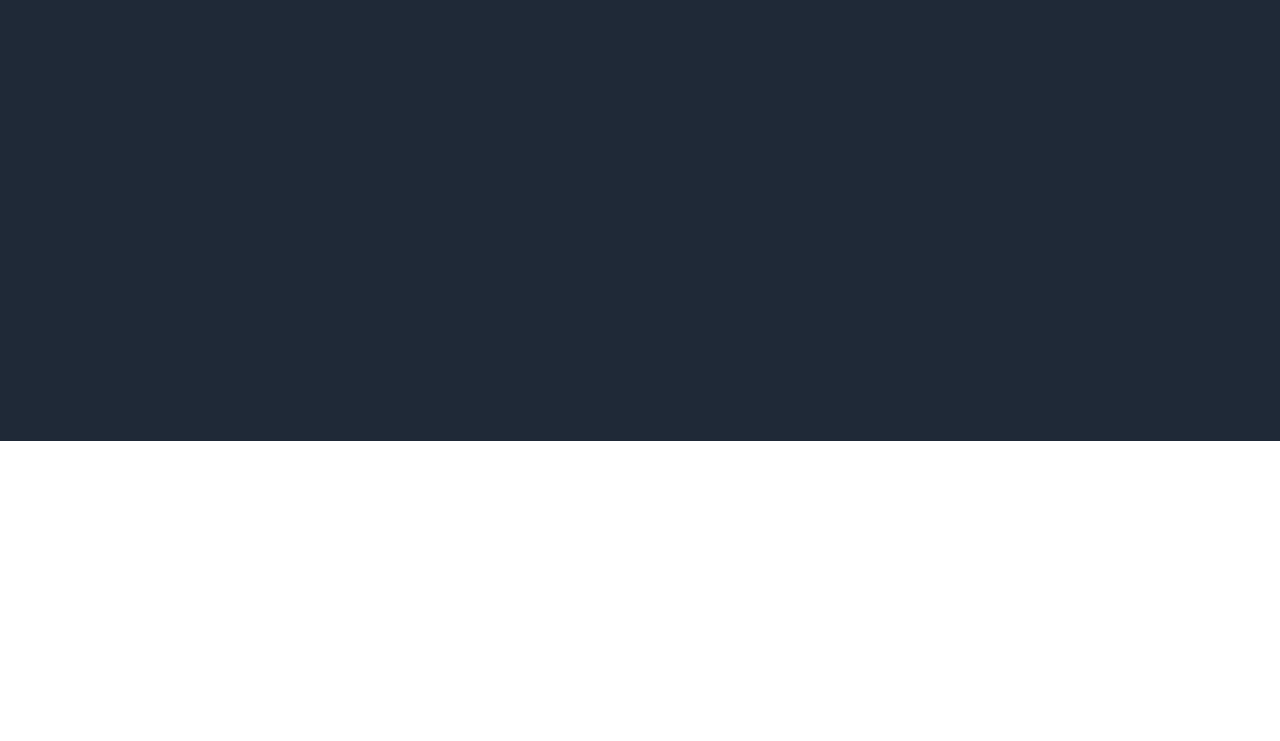
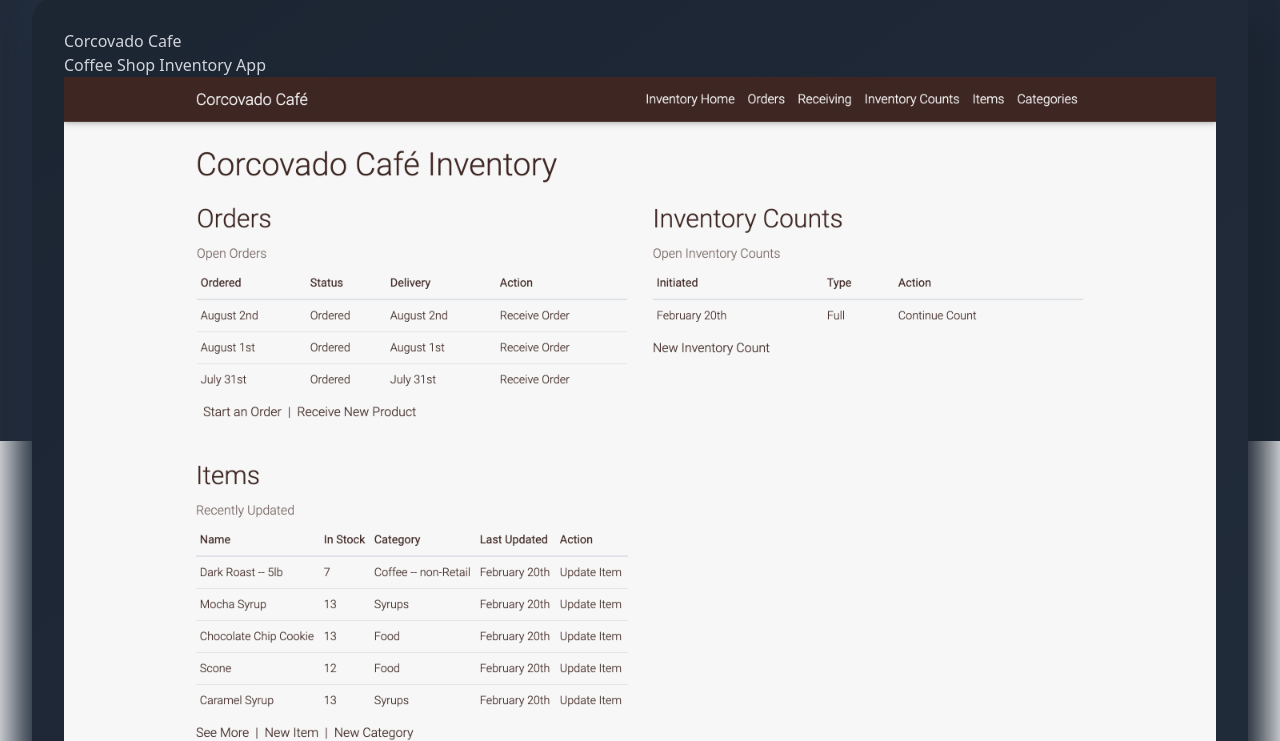
Before and after one commit to scottBowles/portfolio, a Gatsby site: page / in a window 1280 px wide. Shown: the part 359-1100 px from the top of the page. Before the commit the page ends 800 px from the top, so only its background shows below. Built offline with nearby package versions, Linux system fonts and the light colour scheme; Gatsby itself is replaced by a stand-in of ours.

Commit message:
Get data flow working for Projects

```diff
--- a/gatsby-config.js
+++ b/gatsby-config.js
@@ -18,7 +18,7 @@ module.exports = {
       resolve: 'gatsby-source-filesystem',
       options: {
         name: 'images',
-        path: './src/images/',
+        path: `${__dirname}/src/images/`,
       },
       __key: 'images',
     },
--- a/src/components/Work.jsx
+++ b/src/components/Work.jsx
@@ -1,5 +1,72 @@
 import React from 'react';
+import Img from 'gatsby-image';
+import { findImageFluidData } from '../utils';
 
-const Work = () => <section id="work">Work</section>;
+const projects = [
+  {
+    name: 'Corcovado Cafe',
+    description: 'Coffee Shop Inventory App',
+    image: 'corcovadoDesktop.png',
+    techUsed: [
+      'Node.js',
+      'Express.js',
+      'MongoDB',
+      'Mongoose',
+      'Pug',
+      'Bootstrap',
+    ],
+    githubUrl:
+      'https://github.com/scottBowles/coffee-shop-inventory-application',
+    blogEntry: '/#',
+    liveUrl: 'https://corcovadocafe.herokuapp.com/',
+  },
+  {
+    name: 'Daily Office Android App',
+    description:
+      'In-progress Android version of https://www.dailyoffice2019.com/',
+    image: 'corcovadoDesktop.png',
+    techUsed: [
+      'TypeScript',
+      'React Native',
+      'Expo',
+      'React Router',
+      'Styled Components',
+    ],
+    githubUrl: 'https://github.com/scottBowles/do2019-rnative-android',
+    blogEntry: '/#',
+    liveUrl: '/#',
+  },
+];
+
+const Project = ({ project, allImages }) => {
+  const imgData = findImageFluidData(project.image, allImages);
+  if (!imgData) return null;
+
+  return (
+    <div className="shadow-test rounded-tl-3xl rounded-br-3xl bg-gradient-to-br bg-test p-8">
+      <h3>{project.name}</h3>
+      <p>{project.description}</p>
+      <Img
+        fluid={imgData.childImageSharp.fluid}
+        alt="Coffee shop inventory app homepage"
+      />
+      <p>{project.techUsed.join(' | ')}</p>
+      <div>
+        <a href={project.githubUrl}>GH</a> |{' '}
+        <a href={project.blogEntry}>Blog entry</a> |{' '}
+        <a href={project.liveUrl}>Live</a>
+      </div>
+    </div>
+  );
+};
+
+const Work = ({ allImages }) => (
+  <section className="p-8" id="work">
+    <h2 className="pb-8 text-3xl font-bold">Projects</h2>
+    {projects.map((project, i) => (
+      <Project project={project} allImages={allImages} key={i + project.name} />
+    ))}
+  </section>
+);
 
 export { Work };
--- a/src/pages/index.js
+++ b/src/pages/index.js
@@ -1,21 +1,35 @@
 import * as React from 'react';
+import { graphql } from 'gatsby';
 import { Layout } from '../components/Layout';
 import { Hero } from '../components/Hero';
 import { Work } from '../components/Work';
 import { About } from '../components/About';
 import { Contact } from '../components/Contact';
 
-const IndexPage = () => (
+const IndexPage = ({ data }) => (
   <Layout>
     <main className="flex flex-col">
       <Hero />
-      <Work />
+      <Work allImages={data.allFile.nodes} />
       <About />
       <Contact />
     </main>
   </Layout>
 );
 
-const Title = () => <h1>Title</h1>;
+export const query = graphql`
+  query allImages {
+    allFile {
+      nodes {
+        childImageSharp {
+          fluid {
+            ...GatsbyImageSharpFluid
+            originalName
+          }
+        }
+      }
+    }
+  }
+`;
 
 export default IndexPage;
--- /dev/null
+++ b/src/utils.js
@@ -0,0 +1,2 @@
+export const findImageFluidData = (imageName, allImages) =>
+  allImages.find((img) => img.childImageSharp.fluid.originalName === imageName);
--- a/tailwind.config.js
+++ b/tailwind.config.js
@@ -3,6 +3,9 @@ module.exports = {
   darkMode: false, // or 'media' or 'class'
   theme: {
     extend: {
+      backgroundImage: {
+        test: 'linear-gradient(145deg, #1c2532, #212c3b)',
+      },
       animation: {
         sideDrawerOpen: 'sideDrawerOpen 250ms ease forwards',
         sideDrawerClose: 'sideDrawerClose 250ms ease forwards',
@@ -19,6 +22,9 @@ module.exports = {
         },
       },
     },
+    boxShadow: {
+      test: '20px 20px 40px #1a232f, -20px -20px 40px #242f3f',
+    },
   },
   variants: {
     extend: {},
```
Also changed, not shown: src/images/corcovadoDesktop.png (added).
